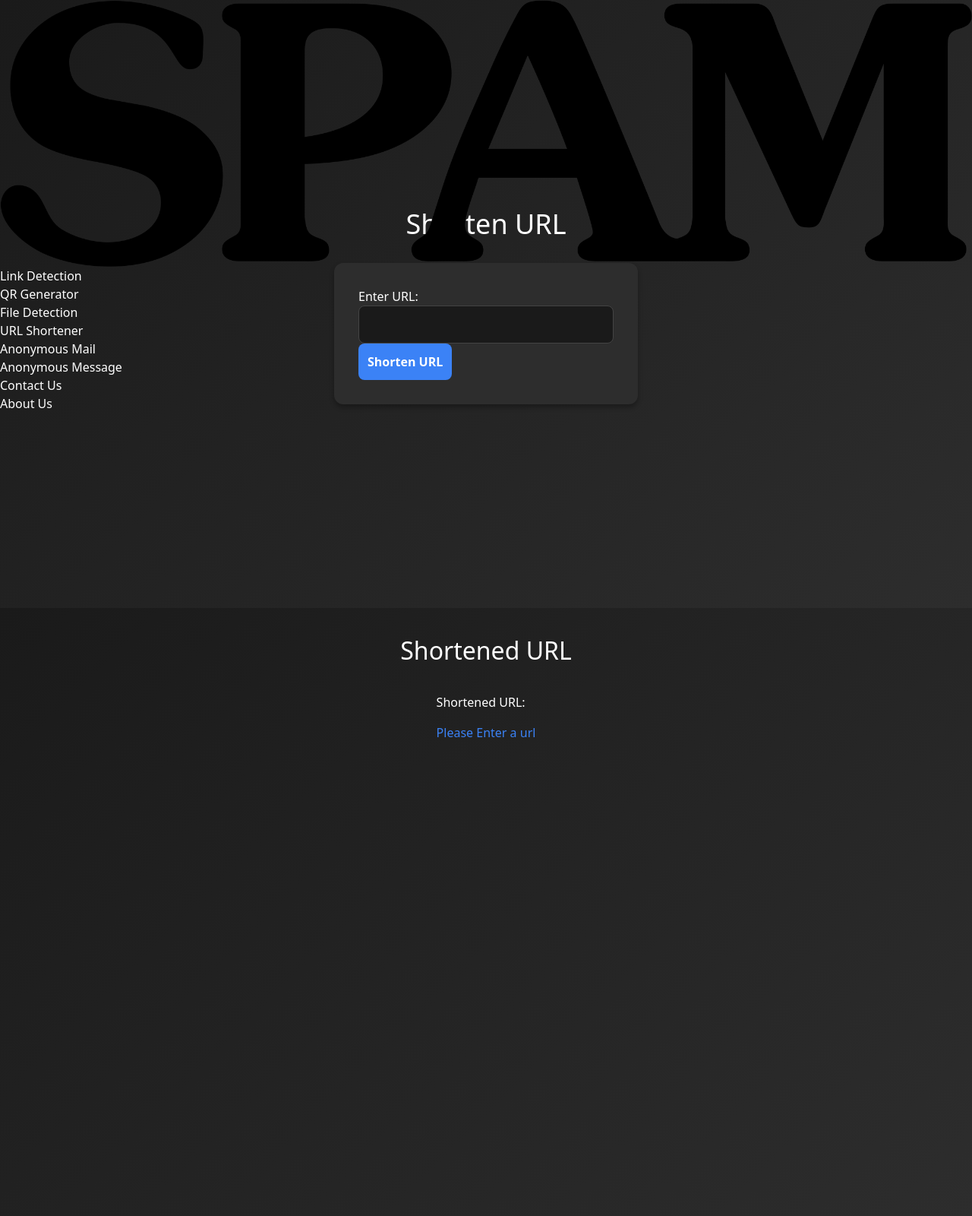
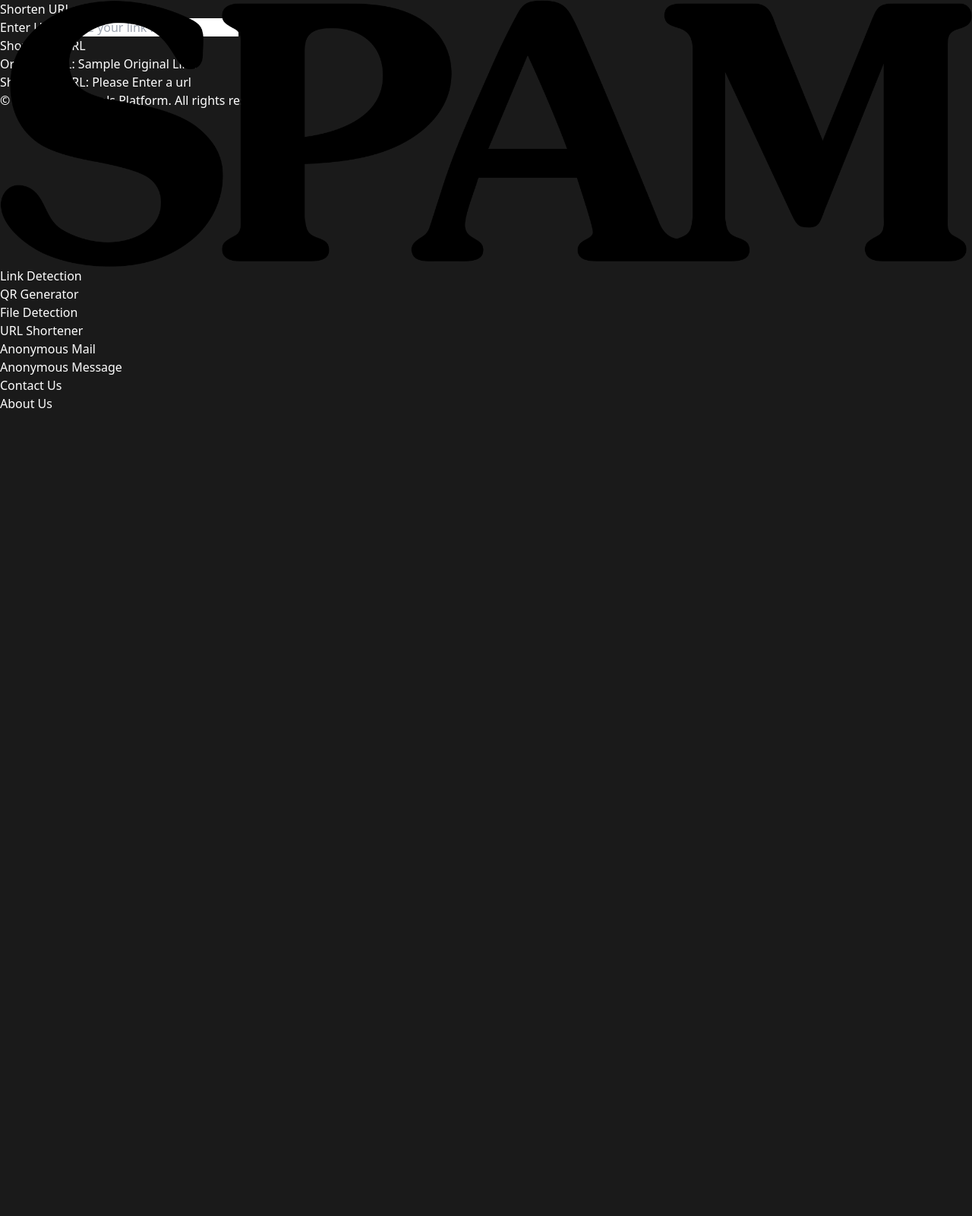
Before and after one commit to BhavikPahuja/spam_detect, a Django app: page /url_shortener in a window 1280 px wide. Shown: the whole page at 76% size. After the commit the page ends 537 px from the top, so only its background shows below. Run offline with Django 5.2, Linux system fonts and the light colour scheme.

Commit message:
Update url_shortener.html

```diff
--- a/templates/url_shortener.html
+++ b/templates/url_shortener.html
@@ -12,28 +12,33 @@
 {% block main %}
 
 
-<div class="main">
-    <div class="generate">
-        <h1>Shorten URL</h1>
-        <form method="POST">
-            {% csrf_token %}
+<div class="container">
+        <div class="content">
+            <h1>Shorten URL</h1>
+            <div class="input-container">
+                <form method="POST">
+                    {% csrf_token %}
+                    <label for="input_url">Enter URL:</label>
+                    <input type="url" id="input_url" name="input_url" placeholder="Paste your link here" required>
+                    <button type="submit">Shorten URL</button>
 
-            <label for="input_url">Enter URL:</label>
-            <input type="url" id="original_url" name="original_url" required>
-            <button type="submit">Shorten URL</button>
-        </form>
-    </div>
-    <div class="give">
-        <h2>Shortened URL</h2>
-        <div>
-            <p>Shortened URL: <a href="#" target="_blank">{% if short_url %}
-                <p><a href="{{ short_url }}" target="_blank">{{ short_url }}</a></p>
-            {% endif %}</a></p>
+                    <div class="results" id="urlResults">
+                        <h2>Shortened URL</h2>
+                        <p>Original URL: <a href="#" target="_blank">Sample Original Link</a></p>
+                        <p>Shortened URL:
+                            {% if short_url %}
+                            <a href="{{ short_url }}" target="_blank">{{ short_url }}</a>
+                            {% endif %}
+                        </p>
+                    </div>
+                </form>
+            </div>
         </div>
     </div>
-</div>
-</div>
 
+    <div class="footer">
+        <p>&copy; 2025 Secure Tools Platform. All rights reserved.</p>
+    </div>
 
 
 
```
